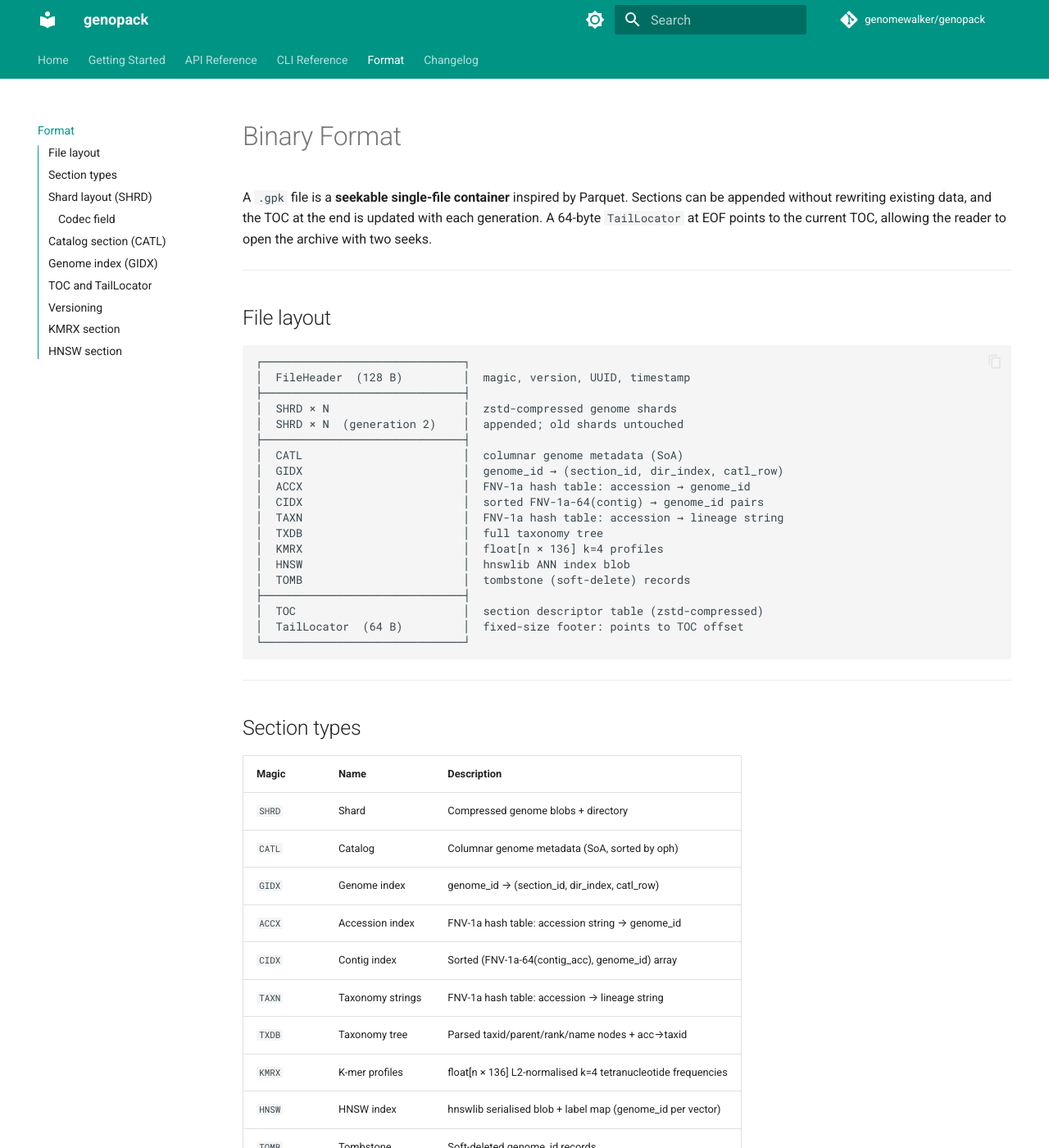
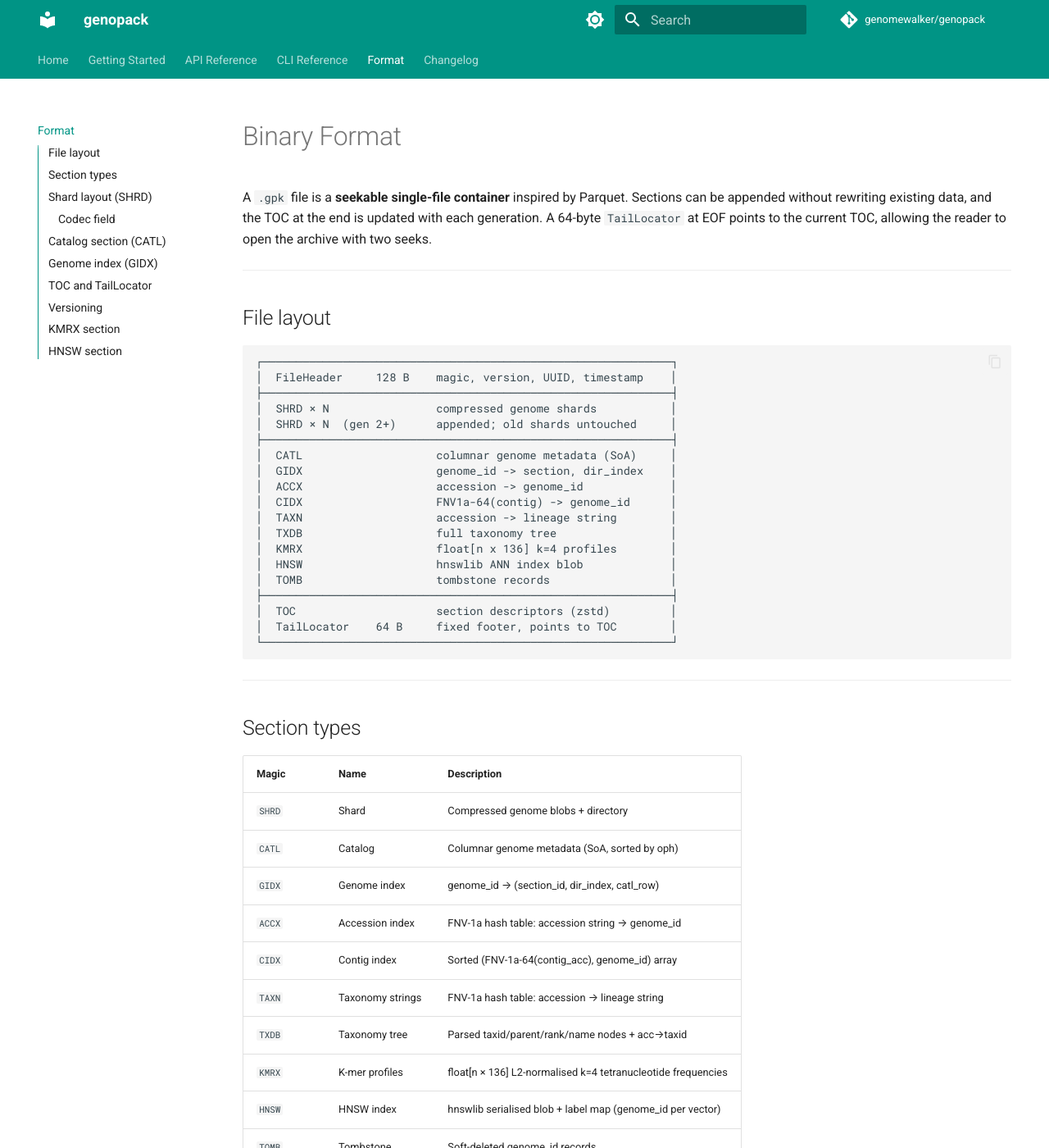
Before and after one commit to genomewalker/genopack, an MkDocs documentation site: the page built from docs/format.md, in a window 1280 px wide and 1400 px high. Shown: the whole window at 82% size. Built offline with MkDocs 1.6.1 and Material for MkDocs 9.7.7, drawn with Linux system fonts in a browser that asks for light colours; comment, search, counter and statistics services are not loaded; some of the changed text lies outside the part shown.

Commit message:
docs: fix box alignment in format page

````diff
--- a/docs/format.md
+++ b/docs/format.md
@@ -7,25 +7,25 @@ A `.gpk` file is a **seekable single-file container** inspired by Parquet. Secti
 ## File layout
 
 ```
-┌──────────────────────────────┐
-│  FileHeader  (128 B)         │  magic, version, UUID, timestamp
-├──────────────────────────────┤
-│  SHRD × N                    │  zstd-compressed genome shards
-│  SHRD × N  (generation 2)    │  appended; old shards untouched
-├──────────────────────────────┤
-│  CATL                        │  columnar genome metadata (SoA)
-│  GIDX                        │  genome_id → (section_id, dir_index, catl_row)
-│  ACCX                        │  FNV-1a hash table: accession → genome_id
-│  CIDX                        │  sorted FNV-1a-64(contig) → genome_id pairs
-│  TAXN                        │  FNV-1a hash table: accession → lineage string
-│  TXDB                        │  full taxonomy tree
-│  KMRX                        │  float[n × 136] k=4 profiles
-│  HNSW                        │  hnswlib ANN index blob
-│  TOMB                        │  tombstone (soft-delete) records
-├──────────────────────────────┤
-│  TOC                         │  section descriptor table (zstd-compressed)
-│  TailLocator  (64 B)         │  fixed-size footer: points to TOC offset
-└──────────────────────────────┘
+┌─────────────────────────────────────────────────────────────┐
+│  FileHeader     128 B    magic, version, UUID, timestamp    │
+├─────────────────────────────────────────────────────────────┤
+│  SHRD × N                compressed genome shards           │
+│  SHRD × N  (gen 2+)      appended; old shards untouched     │
+├─────────────────────────────────────────────────────────────┤
+│  CATL                    columnar genome metadata (SoA)     │
+│  GIDX                    genome_id -> section, dir_index    │
+│  ACCX                    accession -> genome_id             │
+│  CIDX                    FNV1a-64(contig) -> genome_id      │
+│  TAXN                    accession -> lineage string        │
+│  TXDB                    full taxonomy tree                 │
+│  KMRX                    float[n x 136] k=4 profiles        │
+│  HNSW                    hnswlib ANN index blob             │
+│  TOMB                    tombstone records                  │
+├─────────────────────────────────────────────────────────────┤
+│  TOC                     section descriptors (zstd)         │
+│  TailLocator    64 B     fixed footer, points to TOC        │
+└─────────────────────────────────────────────────────────────┘
 ```
 
 ---
@@ -52,7 +52,7 @@ A `.gpk` file is a **seekable single-file container** inspired by Parquet. Secti
 Each shard section starts with a 128-byte `ShardHeader`, followed by the genome directory, an optional dictionary, and the blob area.
 
 ```
-┌─────────────────────────────────────────────┐
+┌──────────────────────────────────────────────┐
 │  ShardHeader  (128 B)                        │
 │    magic, version, shard_id, n_genomes       │
 │    codec, dict_size                          │
@@ -60,22 +60,22 @@ Each shard section starts with a 128-byte `ShardHeader`, followed by the genome
 │    dict_offset                               │
 │    blob_area_offset                          │
 │    checkpoint_area_offset                    │
-├─────────────────────────────────────────────┤
+├──────────────────────────────────────────────┤
 │  GenomeDirEntry[n_genomes]  (64 B each)      │
 │    genome_id, oph_fingerprint                │
 │    blob_offset, blob_len_cmp, blob_len_raw   │
 │    checkpoint_idx, n_checkpoints             │
-├─────────────────────────────────────────────┤
+├──────────────────────────────────────────────┤
 │  zstd dictionary  (dict_size B, optional)    │
-├─────────────────────────────────────────────┤
+├──────────────────────────────────────────────┤
 │  Blob area                                   │
-│    blob[0]  - independently decompressible   │
+│    blob[0]  (independently decompressible)   │
 │    blob[1]                                   │
 │    ...                                       │
-├─────────────────────────────────────────────┤
+├──────────────────────────────────────────────┤
 │  CheckpointEntry[]  (16 B each, optional)    │
 │    symbol_offset, block_offset               │
-└─────────────────────────────────────────────┘
+└──────────────────────────────────────────────┘
 ```
 
 Genomes are sorted by `oph_fingerprint` within each shard. Nearby OPH values indicate similar k-mer content, which maximises zstd LDM reuse and shared dictionary effectiveness.
````
Also changed, not shown: other parts of docs/format.md (+11 -9 lines).
